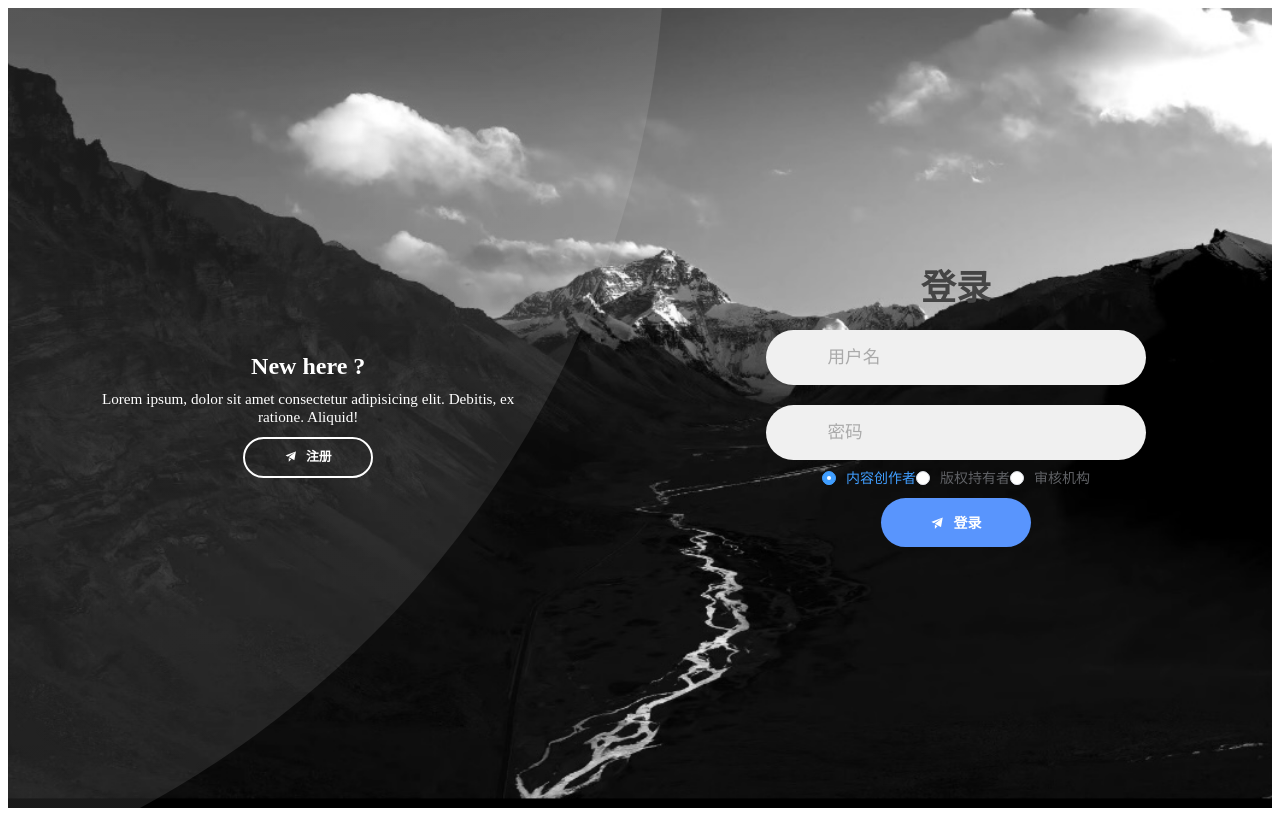
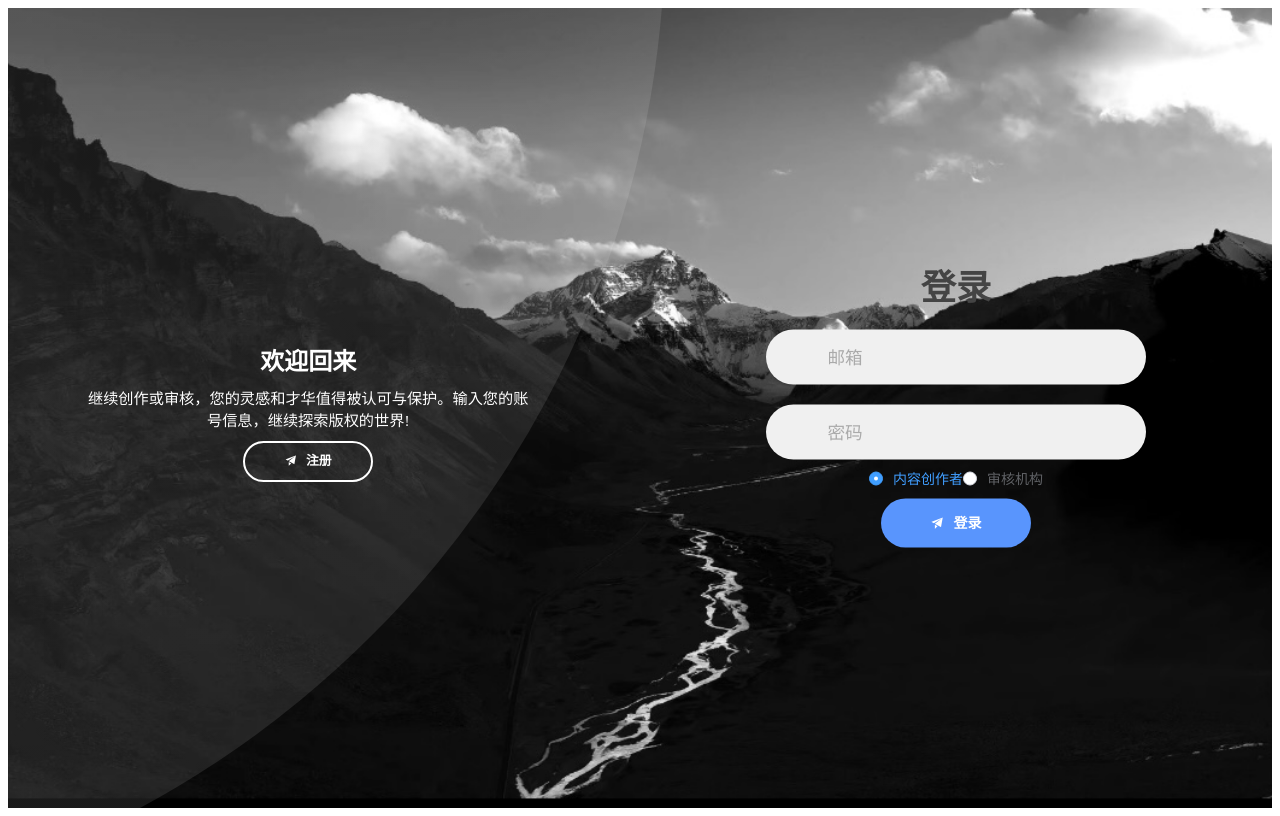
Before and after one commit to 3540542016/vcopyright, a Vue app: page / in a window 1280 px wide. Built offline with nearby package versions, Linux system fonts and the light colour scheme.

Commit message:
修改了登录背景和界面文字

```diff
--- a/src/router/index.js
+++ b/src/router/index.js
@@ -15,11 +15,6 @@ const routes = [
     component: () => import('../views/users/creatorView.vue')
   },
   {
-    path: '/holder',
-    name: '版权持有者',
-    component: () => import('../views/users/holderView.vue')
-  },
-  {
     path: '/auditor',
     name: '审核机构',
     component: () => import('../views/users/auditorView.vue')
--- a/src/views/LoginView.vue
+++ b/src/views/LoginView.vue
@@ -9,8 +9,8 @@
             <i class="fas fa-user"></i>
             <input
               type="text"
-              placeholder="用户名"
-              v-model="loginForm.username"
+              placeholder="邮箱"
+              v-model="loginForm.email"
             />
           </div>
           <div class="input-field">
@@ -25,7 +25,6 @@
             <i class="fas fa-briefcase"></i>
             <el-radio-group v-model="loginForm.role" class="role-radio-group">
               <el-radio label="creator">内容创作者</el-radio>
-              <el-radio label="holder">版权持有者</el-radio>
               <el-radio label="auditor">审核机构</el-radio>
             </el-radio-group>
           </div>
@@ -66,16 +65,6 @@
               v-model="registerForm.password"
             />
           </div>
-          <div>
-            <i class="fas fa-briefcase"></i>
-            <el-radio-group
-              v-model="registerForm.role"
-              class="role-radio-group"
-            >
-              <el-radio label="creator">内容创作者</el-radio>
-              <el-radio label="holder">版权持有者</el-radio>
-            </el-radio-group>
-          </div>
           <el-button
             type="submit"
             class="btn"
@@ -91,10 +80,9 @@
     <div class="panels-container">
       <div class="panel left-panel">
         <div class="content">
-          <h3>New here ?</h3>
+          <h3>欢迎回来</h3>
           <p>
-            Lorem ipsum, dolor sit amet consectetur adipisicing elit. Debitis,
-            ex ratione. Aliquid!
+            继续创作或审核，您的灵感和才华值得被认可与保护。输入您的账号信息，继续探索版权的世界!
           </p>
           <el-button
             class="btn transparent"
@@ -108,10 +96,9 @@
       </div>
       <div class="panel right-panel">
         <div class="content">
-          <h3></h3>
+          <h3>加入我们</h3>
           <p>
-            Lorem ipsum dolor sit amet consectetur adipisicing elit. Nostrum
-            laboriosam ad deleniti.
+            开始保护您的创意作品并探索无限的可能性。注册一个新账号，与全球创作者和审核机构共同打造数字版权生态。
           </p>
           <el-button
             class="btn transparent"
@@ -134,7 +121,7 @@ export default {
   data() {
     return {
       loginForm: {
-        username: "",
+        email: "",
         password: "",
         role: "creator",
       },
@@ -142,7 +129,6 @@ export default {
         username: "",
         password: "",
         email: "",
-        role: "creator",
       },
     };
   },
@@ -152,7 +138,7 @@ export default {
       container.classList.toggle("sign-up-mode");
     },
     login() {
-      if (!this.loginForm.username || !this.loginForm.password) {
+      if (!this.loginForm.email || !this.loginForm.password) {
         this.$message.error("用户名和密码不能为空");
         return;
       }
@@ -168,17 +154,13 @@ export default {
                 this.$message.success("登录成功");
                 this.$router.push("/creator");
                 break;
-              case "holder":
-                this.$message.success("登录成功");
-                this.$router.push("/holder");
-                break;
               case "auditor":
                 this.$message.success("登录成功");
                 this.$router.push("/auditor");
                 break;
             }
           } else if (response.data.code === -1) {
-            this.$message.error("用户名错误或角色不匹配");
+            this.$message.error("邮箱错误或角色不匹配");
           } else if (response.data.code === -2) {
             this.$message.error("密码错误");
           } else {
@@ -201,6 +183,12 @@ export default {
           if (response.data.code === 200) {
             this.$message.success("注册成功");
             this.toggleForms();
+            this.registerForm = {
+              username: "",
+              password: "",
+              email: "",
+            };
+
           } else if (response.data.code === -1) {
             this.$message.error("用户名已存在");
           } else if (response.data.code === -2) {
--- a/src/views/users/holderView.vue
+++ /dev/null
@@ -1,5 +0,0 @@
-<template>
-    <div>
-        <h1>holderView</h1>
-    </div>
-</template>
```
Also changed, not shown: src/assets/img/3.jpg (added), 1 other file (tests, documents, lock files or other folders).
